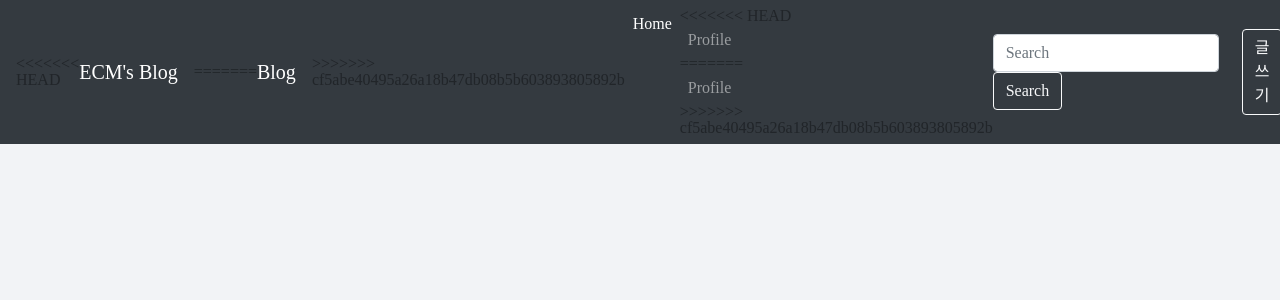
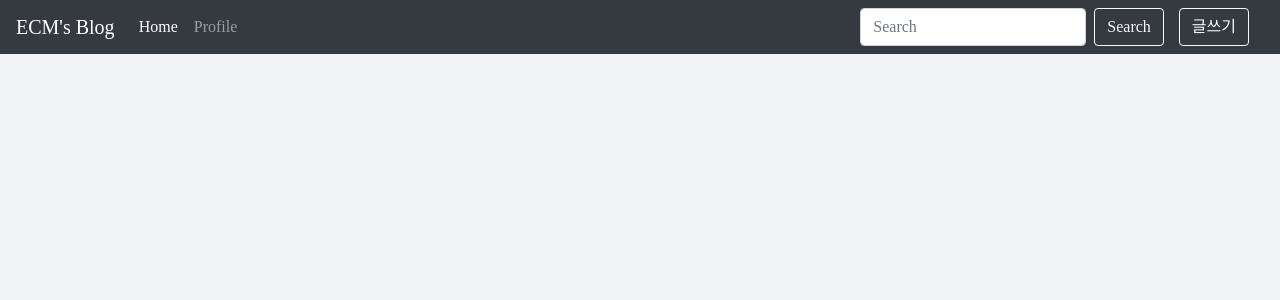
Before and after one commit to 8th-caulion/JongwonyounIntroduce, a Django app: page / in a window 1280 px wide. Shown: the top 300 px of the page. Run offline with Django 3.2, Linux system fonts and the light colour scheme; data that the repository does not hold is empty; some libraries are stand-ins or nearby versions.

Commit message:
merge 내용 남아있는 부분 삭제

```diff
--- a/Project/Project/templates/base.html
+++ b/Project/Project/templates/base.html
@@ -23,21 +23,14 @@
             aria-controls="navbarTogglerDemo03" aria-expanded="false" aria-label="Toggle navigation">
             <span class="navbar-toggler-icon"></span>
         </button>
-        <<<<<<< HEAD <a class="navbar-brand" href="{% url 'main' %}">ECM's Blog</a>
-            =======
-            <a class="navbar-brand" href="{% url 'main' %}">Blog</a>
-            >>>>>>> cf5abe40495a26a18b47db08b5b603893805892b
-
+        <a class="navbar-brand" href="{% url 'main' %}">ECM's Blog</a>
         <div class="collapse navbar-collapse" id="navbarTogglerDemo03">
             <ul class="navbar-nav mr-auto mt-2 mt-lg-0">
                 <li class="nav-item active">
                     <a class="nav-link" href="{% url 'main' %}">Home <span class="sr-only">(current)</span></a>
                 </li>
                 <li class="nav-item">
-                        <<<<<<< HEAD <a class="nav-link" href="{% url 'profile' %}">Profile</a>
-                            =======
-                            <a class="nav-link" href="#">Profile</a>
-                            >>>>>>> cf5abe40495a26a18b47db08b5b603893805892b
+                    <a class="nav-link" href="{% url 'profile' %}">Profile</a>
                 </li>
             </ul>
             <form class="form-inline my-2 my-lg-0">
@@ -45,8 +38,7 @@
                 <button class="btn btn-outline-light my-2 my-sm-0" type="submit">Search</button>
             </form>
             <a href="{% url 'newPost' %}">
-                    <button class="btn btn-outline-light my-2 my-sm-0" type="submit"
-                        style="margin : 0 15px;">글쓰기</button>
+                <button class="btn btn-outline-light my-2 my-sm-0" type="submit" style="margin : 0 15px;">글쓰기</button>
             </a>
         </div>
     </nav>
```
Lines whose indentation alone changed are shown as unchanged.
